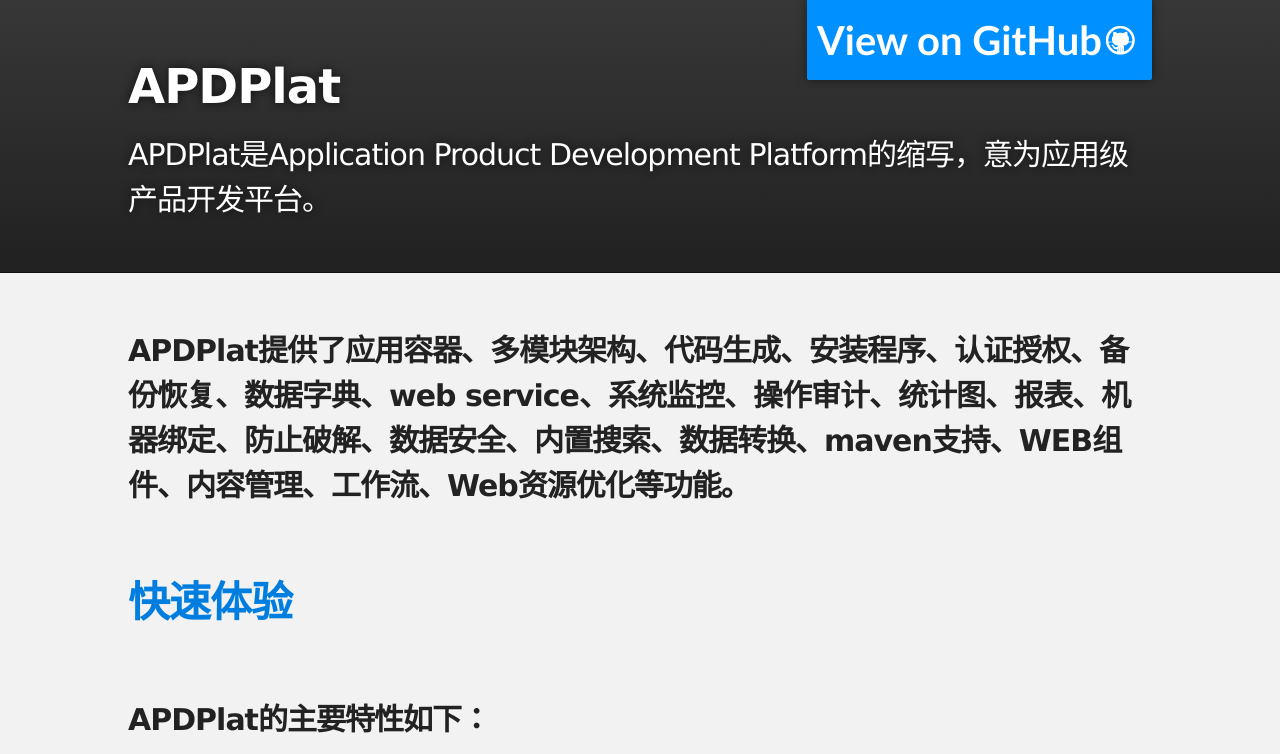
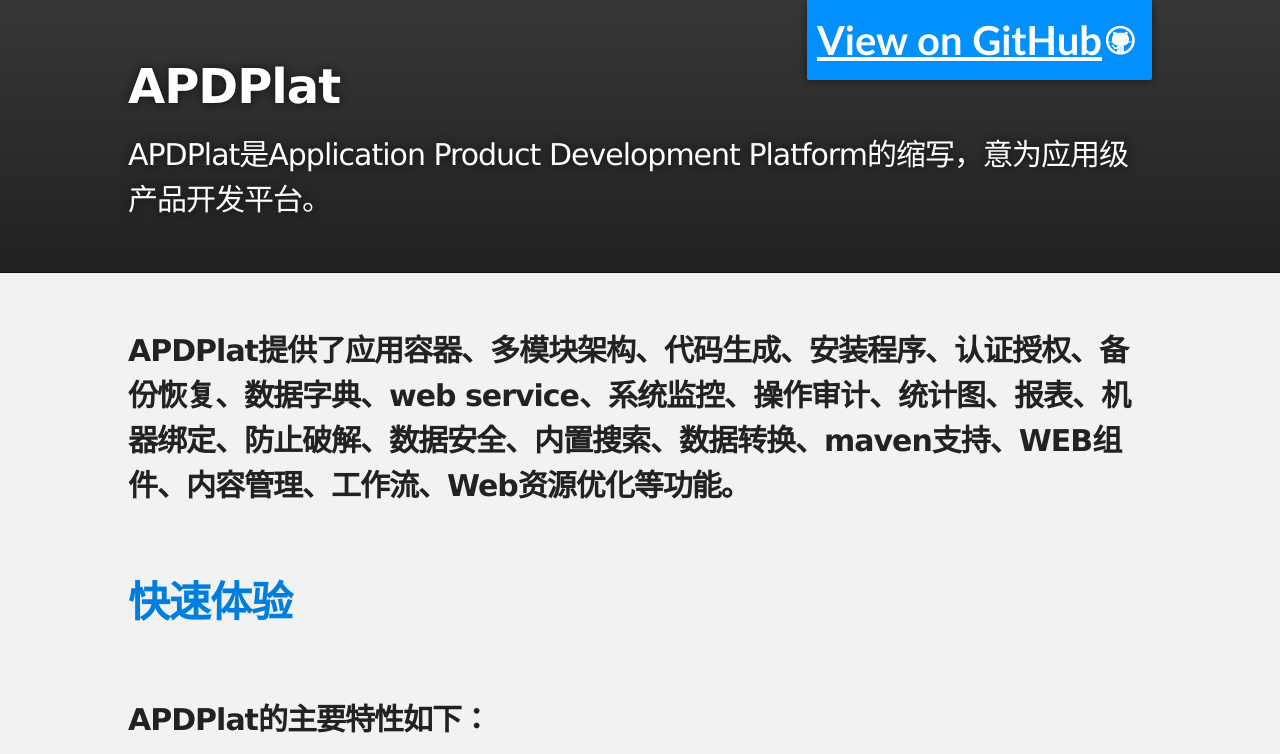
Before and after one commit to ysc/ysc.github.com, a plain HTML site: page index.html in a window 1280 px wide. In both pictures the pointer is over the link "View on GitHub". Shown: the top 754 px of the page. Drawn offline with Linux system fonts and the light colour scheme.

Commit message:
Update stylesheet.css

```diff
--- a/stylesheets/stylesheet.css
+++ b/stylesheets/stylesheet.css
@@ -124,6 +124,8 @@
   -ms-transition: color 0.5s ease;
   -ms-transition: text-shadow 0.5s ease;
 }
+
+a:hover, a:focus {text-decoration: underline;}
 
 #main_content a:hover {
   color: #0069ba;
```
